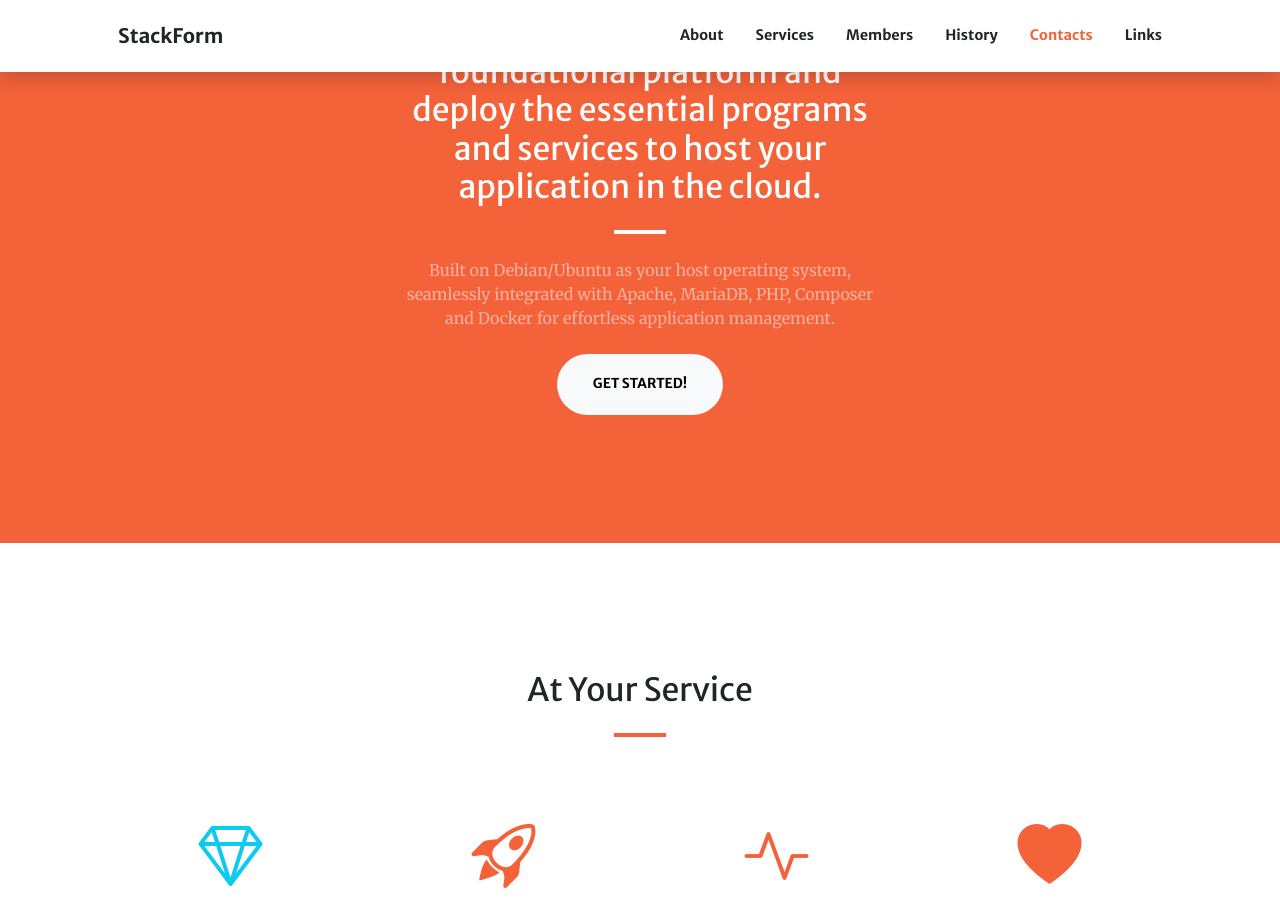
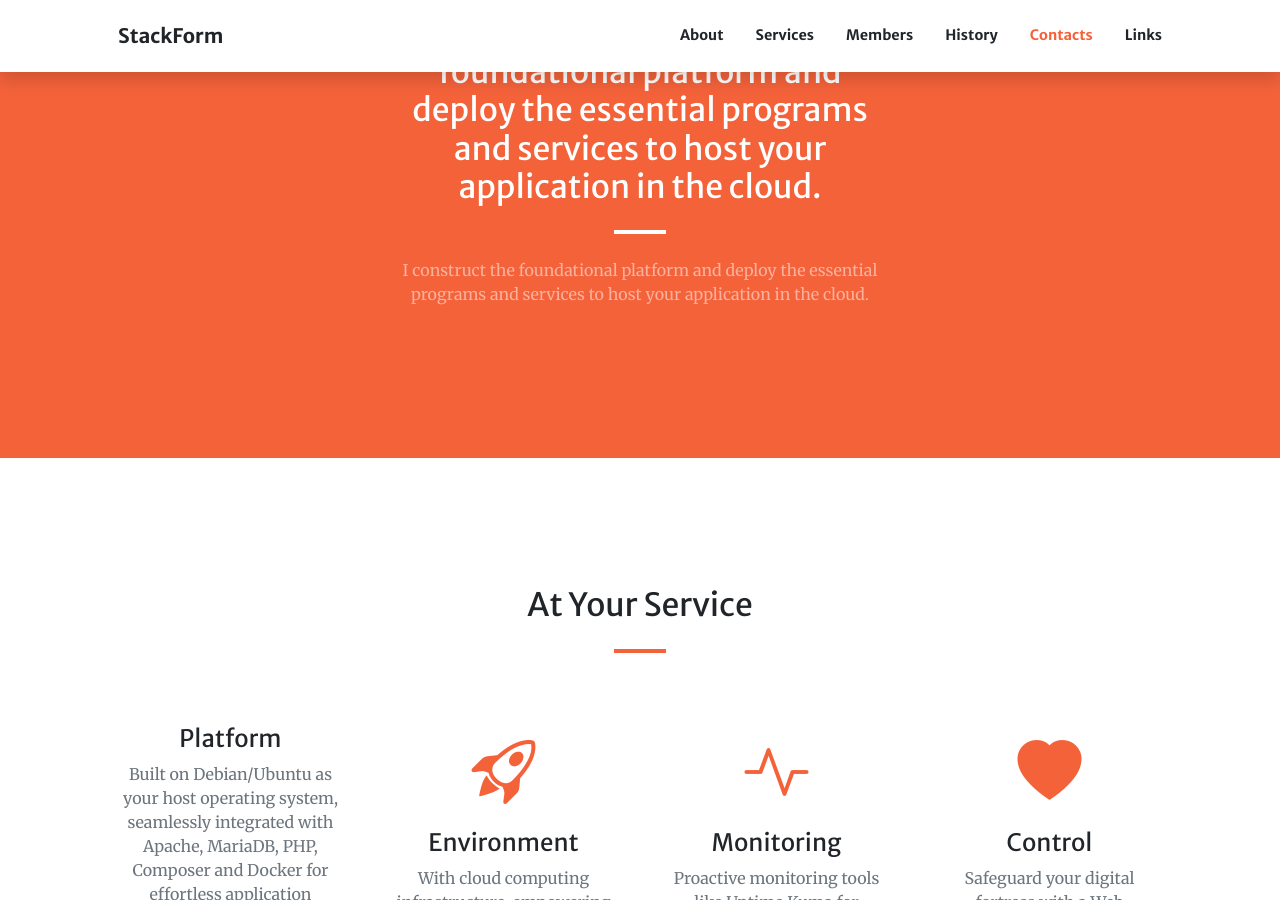
Before and after one commit to keeganturnerdev/site.github.io, a Jekyll site: the page built from index.md, in a window 1280 px wide and 900 px high, scrolled down 1052 px. Built offline with Jekyll 4.4.1, drawn with Linux system fonts in a browser that asks for light colours; comment, search, counter and statistics services are not loaded.

Commit message:
Update index.md

```diff
--- a/index.md
+++ b/index.md
@@ -14,11 +14,8 @@ sections:
     section_id: about
     background_style: bg-primary
     title: As a Cloud Applications Platform Administrator, I construct the foundational platform and deploy the essential programs and services to host your application in the cloud.
-    text: Built on Debian/Ubuntu as your host operating system, seamlessly integrated with Apache, MariaDB, PHP, Composer and Docker for effortless application management.
-    actions:
-      - title: Get Started!
-        url: '#page-top'
-        class: btn-light
+    text: I construct the foundational platform and deploy the essential programs and services to host your application in the cloud.
+
 
   - type: services.html
     section_id: services
@@ -27,8 +24,7 @@ sections:
     services:
       - title: Platform
         text: Built on Debian/Ubuntu as your host operating system, seamlessly integrated with Apache, MariaDB, PHP, Composer and Docker for effortless application management.
-        icon: bi-gem text-info
-        url: https://startbootstrap.com/
+        icon: linux
       - title: Environment
         text: With cloud computing infrastructure, empowering you to forge a custom dynamic environment tailored to your digital aspirations.
         icon: bi-rocket-takeoff
```
